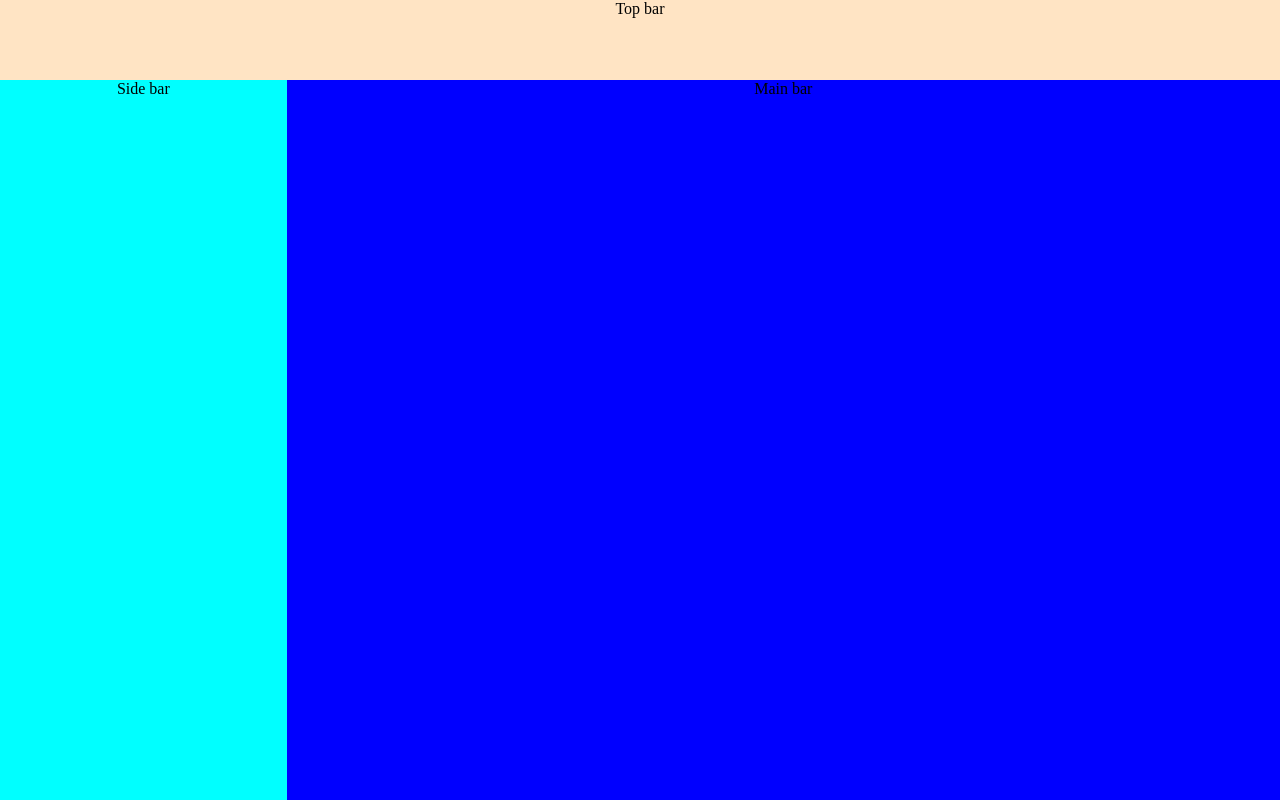
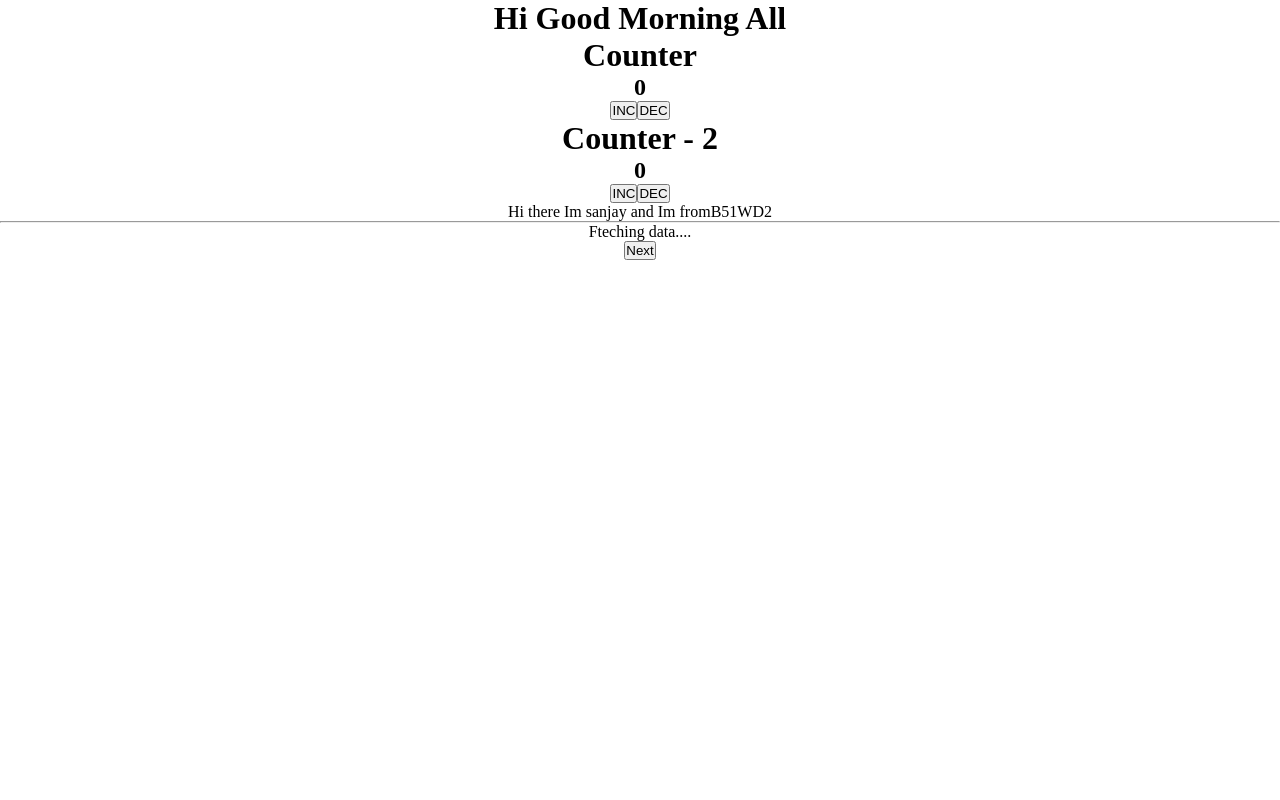
Before and after one commit to SanJay1577/vite-project, a React (Vite) app: page / in a window 1280 px wide. Built offline with nearby package versions, Linux system fonts and the light colour scheme; no server answers.

Commit message:
class components

```diff
--- a/src/App.jsx
+++ b/src/App.jsx
@@ -1,3 +1,5 @@
+/* eslint-disable react/prop-types */
+import { Component } from "react";
 import "./App.css";
 import Main from "./Components/Main";
 import SideBar from "./Components/SideBar";
@@ -6,17 +8,144 @@ import TopBar from "./Components/Topbar";
 // import SideBar from "./Components/SideBar";
 // import TopBar from "./Components/Topbar";
 import WorkSpace from "./Components/WorkSpace";
+import { useState } from "react";
 
-function App() {
+// function App() {
+//   return (
+//     <div className="app">
+//       {/* <WorkSpace>
+//         <TopBar>Top bar</TopBar>
+//         <SideBar>Side bar</SideBar>
+//         <Main> Main bar</Main>
+//       </WorkSpace> */}
+//     </div>
+//   );
+// }
+
+// export default App;
+
+export default class App extends Component {
+  //initlization
+  state = {
+    counter: 1,
+    fetchData: {},
+  };
+
+  // mounting
+  componentDidMount() {
+    console.log("mounting");
+    this.fetchData(this.state.counter);
+  }
+
+  // updation
+  componentDidUpdate(prevProp, prevState) {
+    console.log("updation", prevState);
+    if (prevState.counter != this.state.counter) {
+      this.fetchData(this.state.counter);
+    }
+  }
+  addCounter = () => {
+    this.setState({ counter: this.state.counter + 1 });
+  };
+
+  //https://swapi.dev/api/people/
+  fetchData(index) {
+    fetch(`https://swapi.dev/api/people/${index}`)
+      .then((res) => res.json())
+      .then((data) => this.setState({ fetchData: data }));
+  }
+
+  render() {
+    return (
+      <>
+        <Greetings />
+        <Counter />
+        <Counter2 />
+        <Information name={"sanjay"} batch={"B51WD2"} />
+        <hr></hr>
+        <div>{this.state.fetchData.name || "Fteching data...."}</div>
+        <button onClick={this.addCounter}>Next</button>
+      </>
+    );
+  }
+}
+
+class Counter extends Component {
+  constructor() {
+    super();
+    this.state = {
+      count: 0,
+    };
+    this.increment = this.increment.bind(this);
+  }
+  // with binding
+  increment() {
+    this.setState((prevCount) => ({
+      count: prevCount.count + 1,
+    }));
+  }
+  // without binding
+  decrement = () => {
+    this.setState({ count: this.state.count - 1 });
+  };
+
+  render() {
+    return (
+      <>
+        <h1>Counter</h1>
+        <h2>{this.state.count}</h2>
+        <button onClick={this.increment}>INC</button>
+        <button onClick={this.decrement}>DEC</button>
+      </>
+    );
+  }
+}
+
+function Counter2() {
+  const [count, setCount] = useState(0);
   return (
-    <div className="app">
-      <WorkSpace>
-        <TopBar>Top bar</TopBar>
-        <SideBar>Side bar</SideBar>
-        <Main> Main bar</Main>
-      </WorkSpace>
-    </div>
+    <>
+      <h1>Counter - 2</h1>
+      <h2>{count}</h2>
+      <button onClick={() => setCount(count + 1)}>INC</button>
+      <button onClick={() => setCount(count - 1)}>DEC</button>
+    </>
   );
 }
 
-export default App;
+class Information extends Component {
+  render() {
+    return (
+      <div>
+        Hi there Im {this.props.name} and Im from
+        {this.props.batch}
+      </div>
+    );
+  }
+}
+
+// Greetings
+// Welcome all good morning , eve, night
+
+class Greetings extends Component {
+  render() {
+    // normal js functions
+    const date = new Date();
+    const hours = date.getHours();
+    console.log(hours);
+    let currentTime;
+    if (hours < 12) {
+      currentTime = "Morning";
+    } else if (hours >= 12 && hours < 18) {
+      currentTime = "Evening";
+    } else {
+      currentTime = "Night";
+    }
+
+    return (
+      <div>
+        <h1>Hi Good {currentTime} All</h1>
+      </div>
+    );
+  }
+}
```
